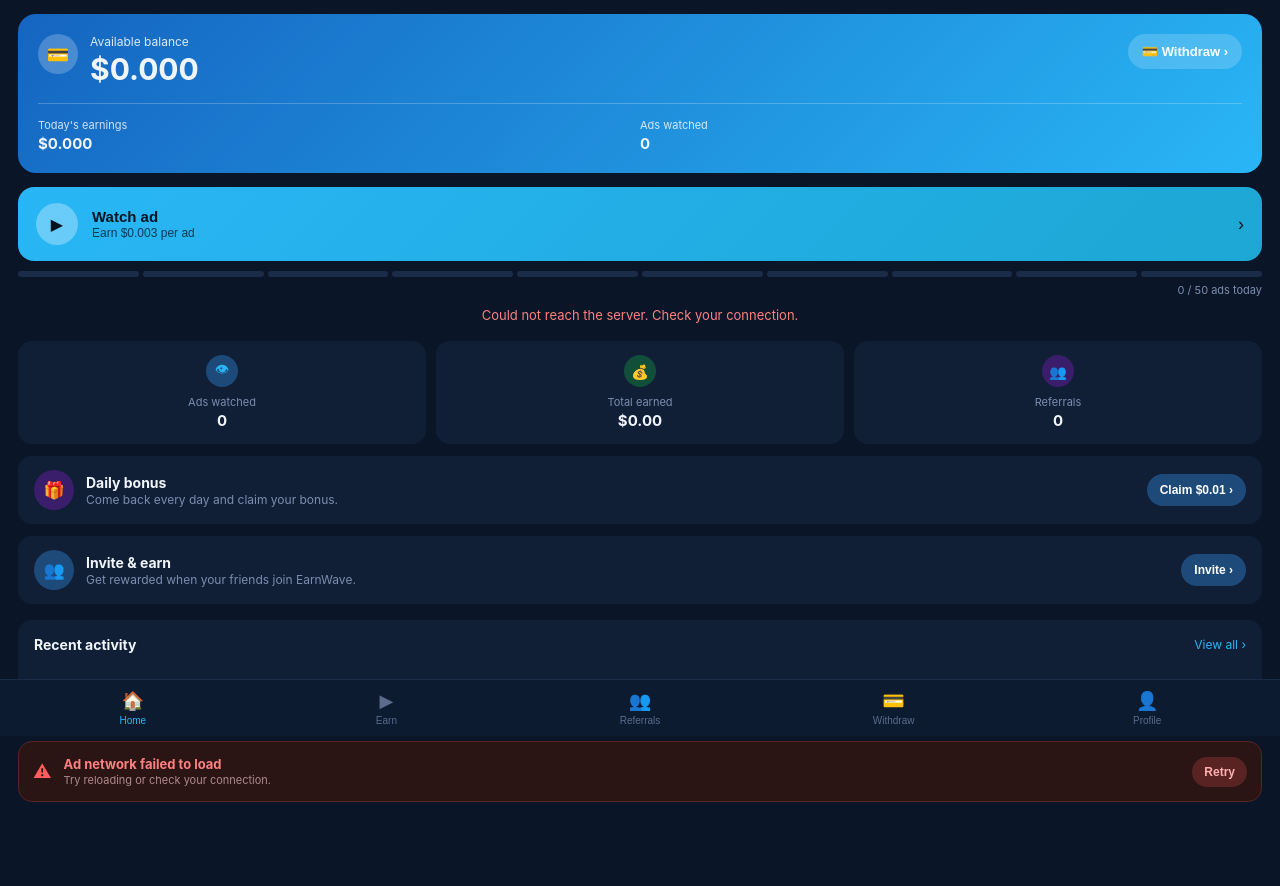
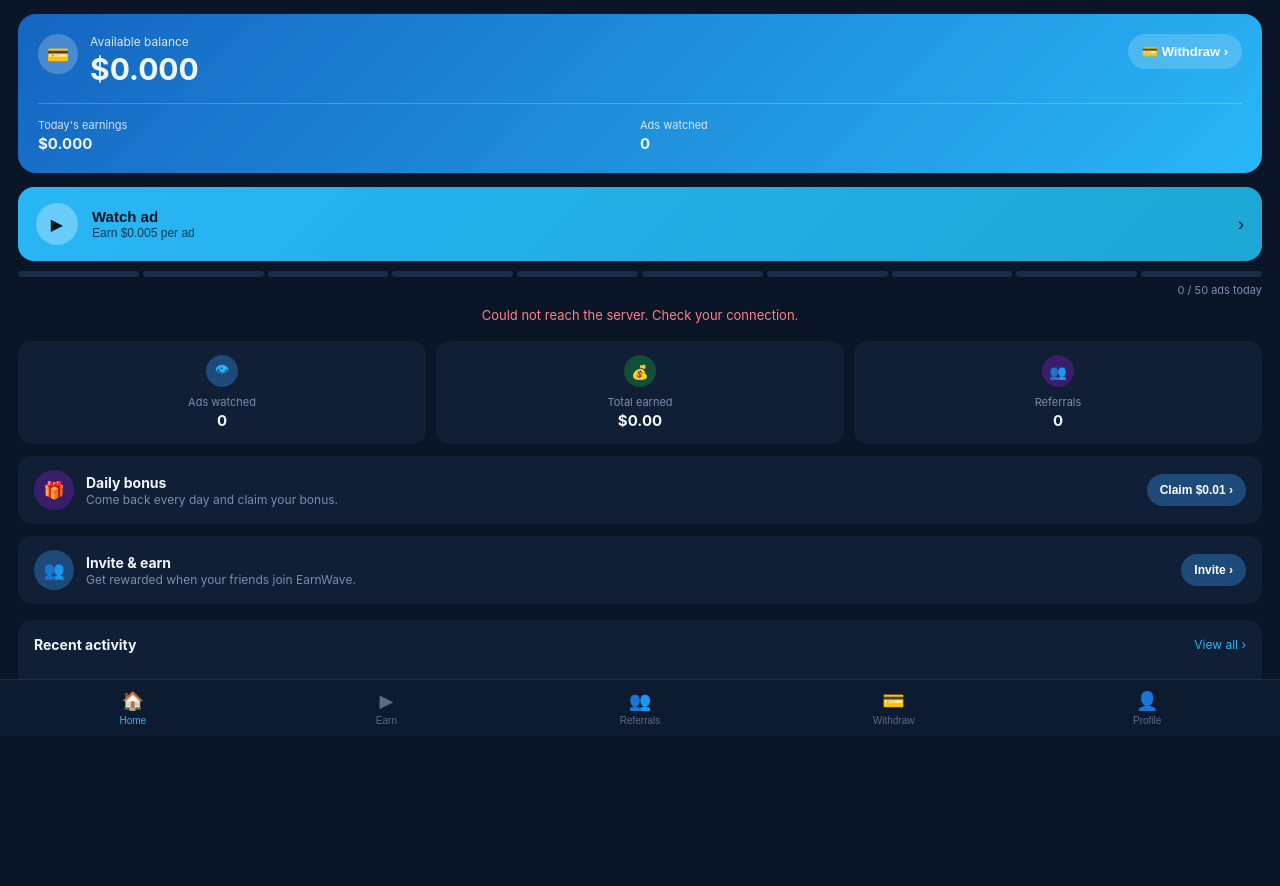
Before and after one commit to promiseofoh321-commits/EarnWave-, a Flask app: page / in a window 1280 px wide. Shown: the part 64-950 px from the top of the page. After the commit the page ends 788 px from the top, so only its background shows below. Run offline with Flask 3, Linux system fonts and the light colour scheme; some libraries are stand-ins or nearby versions.

Commit message:
Update index.html

```diff
--- a/templates/index.html
+++ b/templates/index.html
@@ -5,7 +5,7 @@
 <meta name="viewport" content="width=device-width, initial-scale=1.0, maximum-scale=1.0, user-scalable=no">
 <title>EarnWave</title>
 <script src="https://telegram.org/js/telegram-web-app.js"></script>
-<script src="https://sad.adsgram.ai/js/sad.min.js"></script>
+<script src='//libtl.com/sdk.js' data-zone='11739907' data-sdk='show_11739907'></script>
 <style>
   * { box-sizing: border-box; margin: 0; padding: 0; }
 
@@ -308,7 +308,7 @@
     <div class="watch-play">&#9654;</div>
     <div class="watch-text">
       <div class="t">Watch ad</div>
-      <div class="s">Earn $0.003 per ad</div>
+      <div class="s">Earn $0.005 per ad</div>
     </div>
     <div class="watch-arrow">&rsaquo;</div>
   </button>
@@ -486,7 +486,7 @@
 
   const BLOCK_ID = "46468";
   const BOT_USERNAME = "EarnWave2009_bot";
-  const REWARD_PER_AD = 0.003;
+  const REWARD_PER_AD = 0.005;
   const CHECKIN_REWARD = 0.01;
   const DAILY_AD_LIMIT = 50;
   const SEGMENT_COUNT = 10;
@@ -604,25 +604,20 @@
     el('statusMsg').className = 'status' + (type ? ' ' + type : '');
   }
 
-  // Ad SDK
-  let AdController = null;
-  try { AdController = window.Adsgram.init({ blockId: BLOCK_ID }); }
-  catch (e) { el('adErrorBanner').style.display = 'flex'; }
-
+  // Ad SDK (Monetag)
   el('retryAdBtn').addEventListener('click', () => {
-    try { AdController = window.Adsgram.init({ blockId: BLOCK_ID }); el('adErrorBanner').style.display = 'none'; }
-    catch (e) { setStatus('Still unable to load ads.', 'error'); }
+    el('adErrorBanner').style.display = 'none';
   });
 
   el('watchBtn').addEventListener('click', () => {
     if (state.adsToday >= DAILY_AD_LIMIT) return;
-    if (!AdController) { el('adErrorBanner').style.display = 'flex'; return; }
+    if (typeof show_11739907 !== 'function') { el('adErrorBanner').style.display = 'flex'; return; }
     el('watchBtn').disabled = true;
     setStatus('Loading ad\u2026');
-    AdController.show()
+    show_11739907({ ymid: String(userId) })
       .then(async () => {
-        // Adsgram calls /api/reward server-side on completion. Give it a moment
-        // to land before refetching, so the balance shown is accurate.
+        // Monetag calls /api/reward server-side via postback on completion. Give it
+        // a moment to land before refetching, so the balance shown is accurate.
         await new Promise(r => setTimeout(r, 1200));
         await loadState();
         bumpBalance();
```
